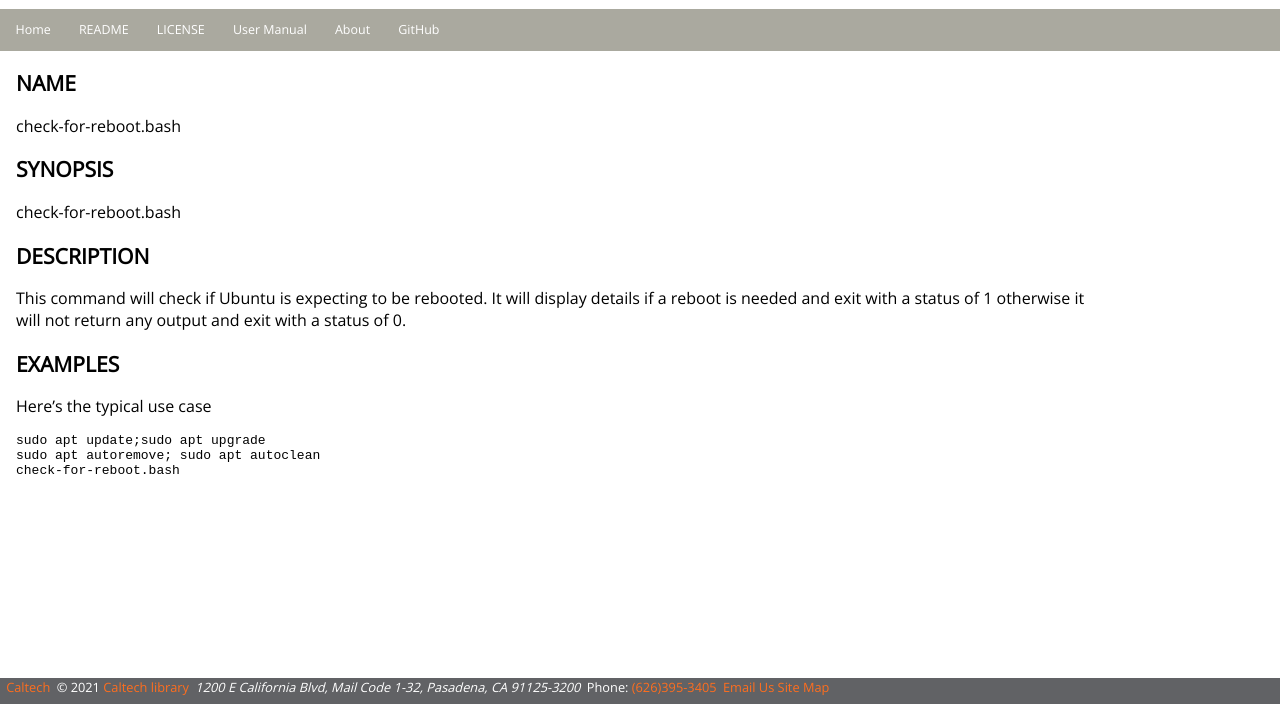
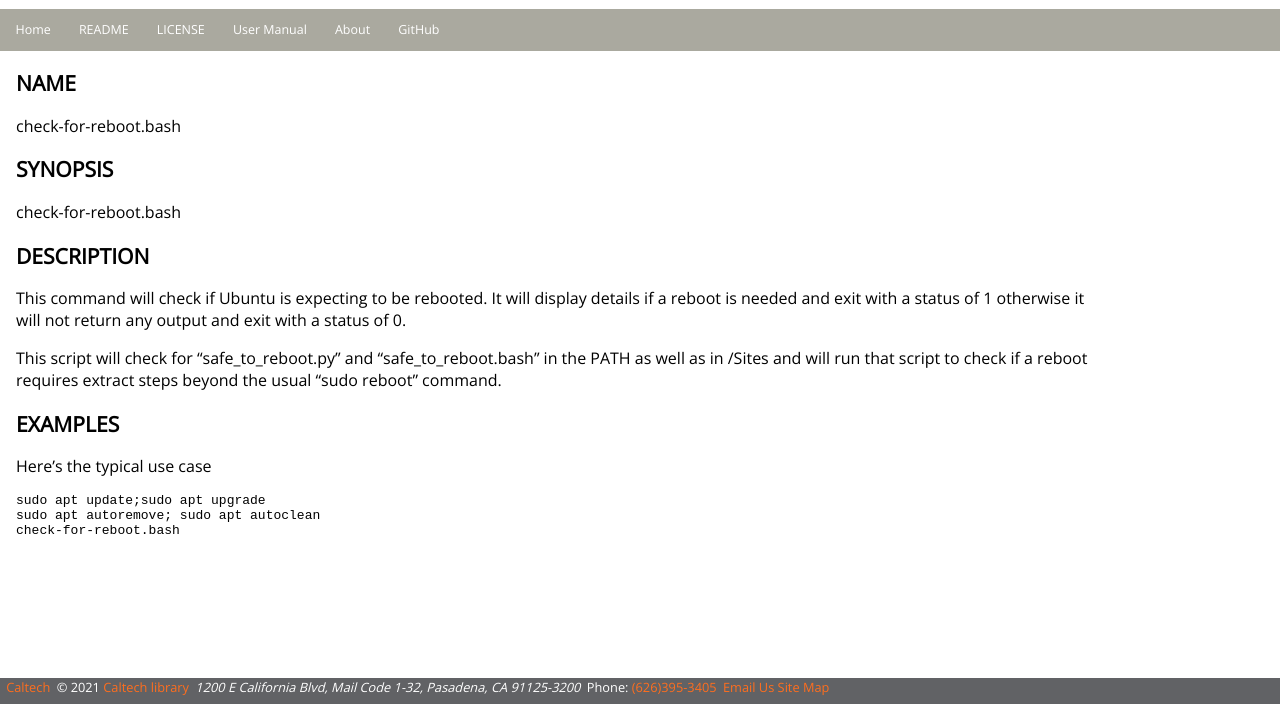
Before and after one commit to caltechlibrary/admin-shell-scripts, a plain HTML site: page check-for-reboot.1.html in a window 1280 px wide. Shown: the part 96-800 px from the top of the page. Drawn offline with nearby package versions, Linux system fonts and the light colour scheme.

Commit message:
Quick Save

```diff
--- a/check-for-reboot.1.html
+++ b/check-for-reboot.1.html
@@ -29,6 +29,10 @@
 <p>This command will check if Ubuntu is expecting to be rebooted. It
 will display details if a reboot is needed and exit with a status of 1
 otherwise it will not return any output and exit with a status of 0.</p>
+<p>This script will check for “safe_to_reboot.py” and
+“safe_to_reboot.bash” in the PATH as well as in /Sites and will run that
+script to check if a reboot requires extract steps beyond the usual
+“sudo reboot” command.</p>
 <h1 id="examples">EXAMPLES</h1>
 <p>Here’s the typical use case</p>
 <pre><code>sudo apt update;sudo apt upgrade
```
Also changed, not shown: 3 other files.
